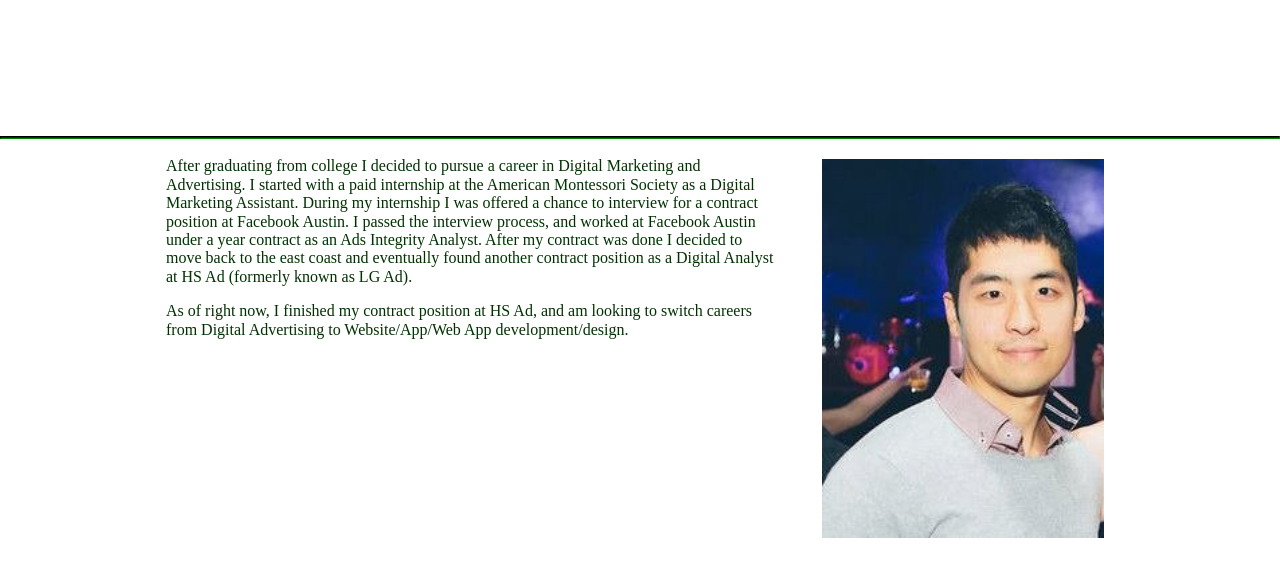
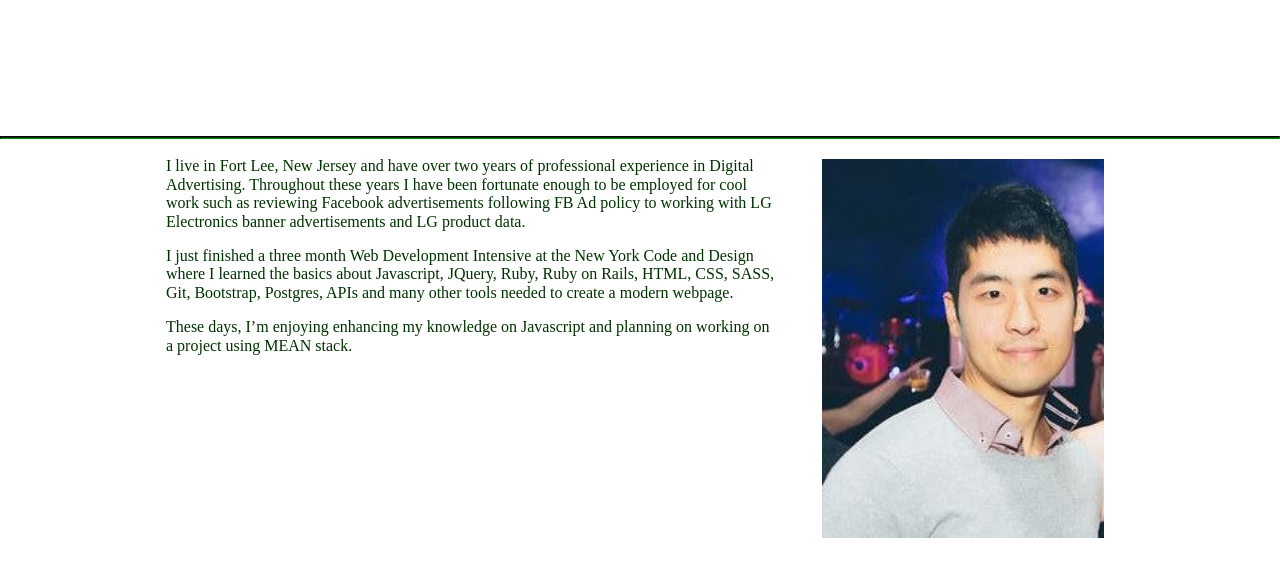
Before and after one commit to chan42988/Online-Portfolio, a PHP site: page /about.html in a window 1280 px wide; the page is wider, and only the part inside the window is pictured. Shown: the part 45-622 px from the top of that part. Run offline with PHP 8.4, Linux system fonts and the light colour scheme; some libraries are stand-ins or nearby versions.

Commit message:
updating text in about page

```diff
--- a/about.html
+++ b/about.html
@@ -30,10 +30,13 @@
 
   <div id="desc">
     <p>
-      After graduating from college I decided to pursue a career in Digital Marketing and Advertising. I started with a paid internship at the American Montessori Society as a Digital Marketing Assistant. During my internship I was offered a chance to interview for a contract position at Facebook Austin. I passed the interview process, and worked at Facebook Austin under a year contract as an Ads Integrity Analyst. After my contract was done I decided to move back to the east coast and eventually found another contract position as a Digital Analyst at HS Ad (formerly known as LG Ad).
+      I live in Fort Lee, New Jersey and have over two years of professional experience in Digital Advertising. Throughout these years I have been fortunate enough to be employed for cool work such as reviewing Facebook advertisements following FB Ad policy to working with LG Electronics banner advertisements and LG product data.
     </p>
     <p>
-      As of right now, I finished my contract position at HS Ad, and am looking to switch careers from Digital Advertising to Website/App/Web App development/design.
+      I just finished a three month Web Development Intensive at the New York Code and Design where I learned the basics about Javascript, JQuery, Ruby, Ruby on Rails, HTML, CSS, SASS, Git, Bootstrap, Postgres, APIs and many other tools needed to create a modern webpage.
+    </p>
+    <p>
+      These days, I’m enjoying enhancing my knowledge on Javascript and planning on working on a project using MEAN stack.
     </p>
   </div>
 
--- a/css/contact.css
+++ b/css/contact.css
@@ -43,7 +43,7 @@ hr {
 
 .contact {
   position: relative;
-  top: 204px;
+  top: 208px;
   left: 250px;
   color: white;
   font-size: 24px;
```
Also changed, not shown: css/projects.css (+7 -7 lines), projects.html (+3 -4 lines).
